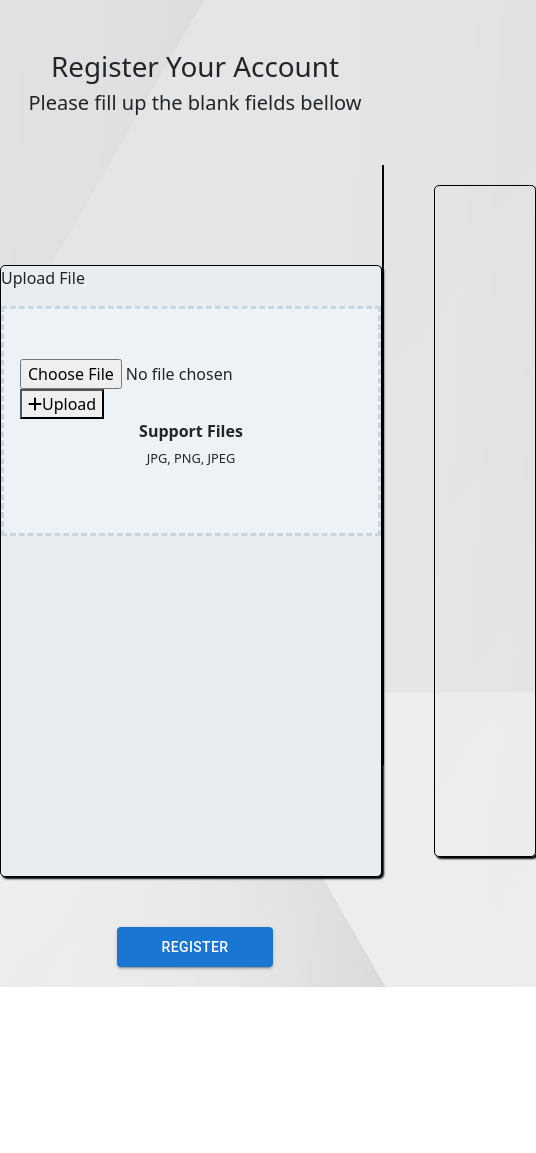
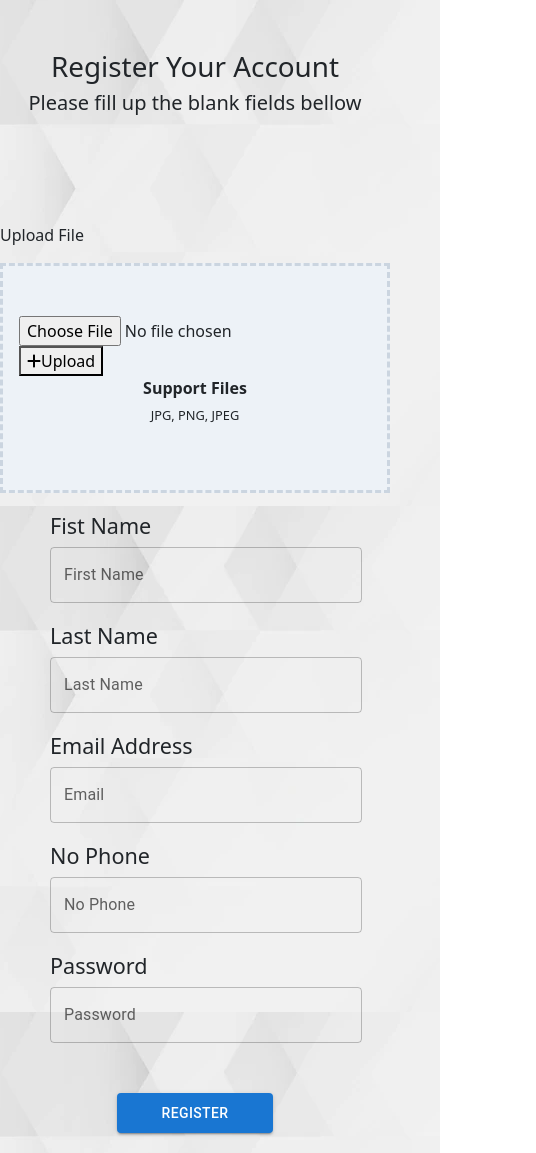
Before and after one commit to AnggiSatria/FE_Talent_Insider, a React (Create React App) app: page /register in a window 390 px wide. Shown: the whole page, 536 px wide, since content can reach past the window. Before the commit the page ends 987 px from the top, so only its background shows below. Built offline with nearby package versions, Linux system fonts and the light colour scheme.

Commit message:
init responsive register

```diff
--- /dev/null
+++ b/src/Assets/CSS/RegisterResponsive.scss
@@ -0,0 +1,175 @@
+.Alls {
+    width : 100%;
+}
+
+.bodys {
+    width : 100%;
+    display : flex;
+    flex : 50%;
+    margin-top : 50px;
+}
+
+.lefts {
+    flex : 1;
+    margin-top : 100px;
+    display : flex;
+    flex-direction : column;
+    align-items : center;
+}
+
+.blank {
+    border : 1px solid black;
+    display : flex;
+    flex-direction : column;
+    height : 600px;
+}
+
+.Rights {
+    flex : 1;
+    margin-left : 50px;
+}
+
+.forms {
+    width : 400px;
+    border-radius : 5px;
+}
+
+.firstNames2 {
+    width : 100%;
+}
+
+.lastNames {
+    margin-top : 20px;
+}
+
+.lastNames2 {
+    width : 100%;
+}
+
+.emails {
+    margin-top : 20px;
+}
+
+.emails2 {
+    width : 100%;
+}
+
+.phones {
+    margin-top : 20px;
+}
+
+.phones2 {
+    width : 100%;
+}
+
+.passwords {
+    margin-top : 20px;
+}
+
+.passwords2 {
+    width : 100%;
+}
+
+.buttons {
+    margin-top : 50px;
+    margin-bottom : 20px;
+    margin-left : 30% ;
+    margin-right : 30%;
+}
+
+.buttons2 {
+    width : 100%;
+    height : 40px;
+
+}
+
+@media only screen and (max-width : 600px) {
+    .Alls {
+        width : 100%;
+        display: grid;
+        grid-template-areas: "bodys bodys bodys bodys bodys bodys bodys bodys bodys bodys bodys bodys"
+        "buttons buttons buttons buttons buttons buttons buttons buttons buttons buttons buttons buttons";
+    }
+
+    .bodys {
+        width : 100%;
+        display : flex;
+        grid-area: bodys;
+        padding: 0;
+        margin: 0;
+        flex-direction: column;
+    }
+
+    .lefts {
+        grid-area: lefts;
+        display : flex;
+        flex-direction : column;
+        align-items : center;
+        width: 100%;
+    }
+
+    .blank {
+        display : none;
+    }
+
+    .Rights {
+        // flex : 1;
+        // margin-left : 50px;
+        margin-top: 20px;
+        grid-area: rights;
+        width: 100%;
+    }
+
+    .forms {
+        width : 100%;
+        border-radius : 5px;
+
+    }
+
+    .firstNames2 {
+        width : 80%;
+    }
+
+    .lastNames {
+        margin-top : 20px;
+    }
+
+    .lastNames2 {
+        width : 80%;
+    }
+
+    .emails {
+        margin-top : 20px;
+    }
+
+    .emails2 {
+        width : 80%;
+    }
+
+    .phones {
+        margin-top : 20px;
+    }
+
+    .phones2 {
+        width : 80%;
+    }
+
+    .passwords {
+        margin-top : 20px;
+    }
+
+    .passwords2 {
+        width : 80%;
+    }
+
+    .buttons {
+        margin-top : 50px;
+        margin-bottom : 20px;
+        grid-area: buttons;
+    }
+
+    .buttons2 {
+        width : 100%;
+        height : 40px;
+    }
+}
--- a/src/Assets/CSS/bg.css
+++ b/src/Assets/CSS/bg.css
@@ -1,3 +1,3 @@
 body {
-    background-image: url(../Image/bg.jpg);
+    background-image: url(../Image/bg2.png);
 }
--- a/src/components/Register/Body.jsx
+++ b/src/components/Register/Body.jsx
@@ -8,6 +8,7 @@ import Box from '@mui/material/Box';
 import TextField from '@mui/material/TextField';
 import { useMutation } from "react-query"
 import { Container, Col, Row } from "react-bootstrap"
+import "../../Assets/CSS/RegisterResponsive.scss"
 
 function Body() {
 
@@ -43,49 +44,49 @@ function Body() {
     }
 
   return (
-    <div  style={{width : "100%"}}>
+    <div className='Alls' >
 
-        <div className="body" style={{width : "100%", display : "flex", flex : "50%", marginTop : "50px"}}>
-           <div className="left" style={{flex : "1", marginTop : "100px", display : "flex", flexDirection : "column", alignItems : "center"}}>
+        <div className="bodys" >
+           <div className="lefts" >
             <div>
                 <p>Upload File</p>
                 <FileUpload files={files} setFiles={setFiles}/>
             </div>
         </div>
 
-        <div className="blank" style={{border : "1px solid black", display : "flex", flexDirection : "column", height : "600px"}}></div>
+        <div className="blank"></div>
 
-        <div className="Right" style={{flex : "1", marginLeft : "50px"}}>
+        <div className="Rights" >
           <div >
-            <div className='form' style={{width : "400px", borderRadius : "5px"}}>
-                <div className="firstName">
+            <div className='forms' >
+                <div className="firstNames">
                     <h4>Fist Name</h4>
-                        <TextField id="outlined-search" label="First Name" type="text" style={{width : "100%"}} name="firstName" value={register.firstName} onChange={handleChange}/>
+                        <TextField className='firstNames2' id="outlined-search" label="First Name" type="text" name="firstName" value={register.firstName} onChange={handleChange}/>
                 </div>
 
-                <div className="lastName" style={{marginTop : "20px"}}>
+                <div className="lastNames">
                     <h4>Last Name</h4>
-                    <TextField id="outlined-search" label="Last Name" type="mail" style={{width : "100%"}} name="lastName" value={register.lastName} onChange={handleChange}/>
+                    <TextField id="outlined-search" className='lastNames2' label="Last Name" type="mail" name="lastName" value={register.lastName} onChange={handleChange}/>
                 </div>
 
-                <div className="email" style={{marginTop : "20px"}}>
+                <div className="emails">
                     <h4>Email Address</h4>
-                    <TextField id="outlined-search" label="Email" type="mail" style={{width : "100%"}} name="email" value={register.email} onChange={handleChange}/>
+                    <TextField className='emails2' id="outlined-search" label="Email" type="mail" name="email" value={register.email} onChange={handleChange}/>
                 </div>
 
-                <div className="lastName" style={{marginTop : "20px"}}>
+                <div className="phones">
                     <h4>No Phone</h4>
-                    <TextField id="outlined-search" label="No Phone" type="number" style={{width : "100%"}} name="phone" value={register.phone} onChange={handleChange}/>
+                    <TextField className='phones2' id="outlined-search" label="No Phone" type="number" name="phone" value={register.phone} onChange={handleChange}/>
                 </div>
 
-                <div className="password" style={{marginTop : "20px"}}>
+                <div className="passwords">
                     <h4>Password</h4>
                     <TextField
+                            className='passwords2'
                             id="outlined-password-input"
                             label="Password"
                             type="password"
                             autoComplete="current-password"
-                            style={{width : "100%"}}
                             name="password"
                             value={register.password}
                             onChange={handleChange}
@@ -96,8 +97,8 @@ function Body() {
         </div>
         </div>
 
-        <div className="button" style={{marginTop : "50px", marginBottom : "20px"}}>
-            <Button type='submit' onClick={handleSubmit} variant='contained' color='primary' style={{width : "40%", height : "40px", marginLeft : "30%", marginRight : "30%"}}>Register</Button>
+        <div className="buttons" style={{marginBottom : "20px"}}>
+            <Button className='buttons2' type='submit' onClick={handleSubmit} variant='contained' color='primary' >Register</Button>
         </div>
     </div>
   )
--- a/src/components/Register/Text.jsx
+++ b/src/components/Register/Text.jsx
@@ -6,7 +6,7 @@ function Text() {
         <div className="h1">
             <h1>Register Your Account</h1>
         </div>
-        <div className="h4">
+        <div className="h5">
             <h5>Please fill up the blank fields bellow</h5>
         </div>
     </div>
--- a/src/pages/Register/Register.jsx
+++ b/src/pages/Register/Register.jsx
@@ -6,7 +6,7 @@ import Body from '../../components/Register/Body'
 function Register() {
   return (
     <div>
-      <div className="tet">
+      <div className="text">
         <Text/>
       </div>
       <div className="body">
```
